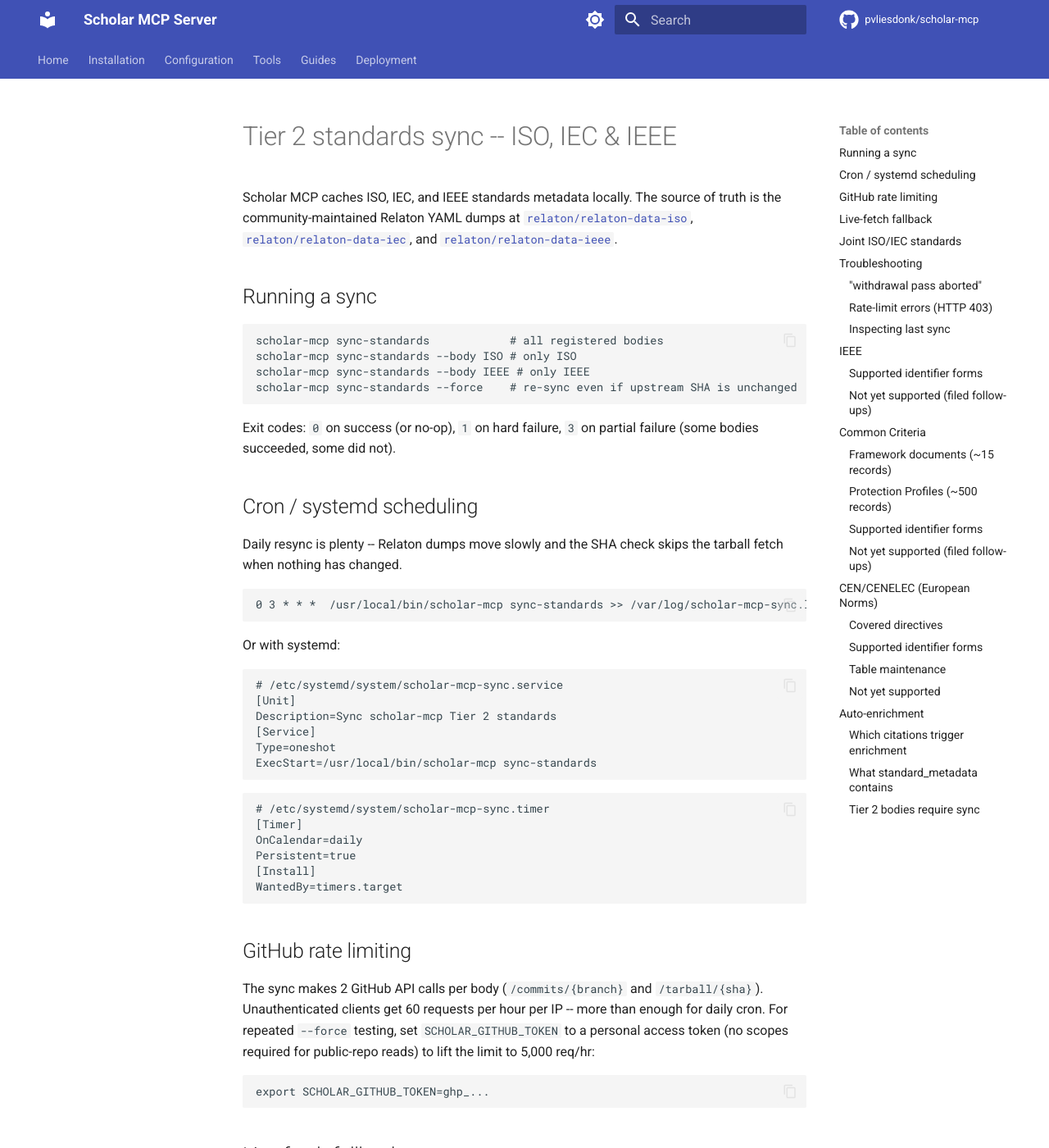
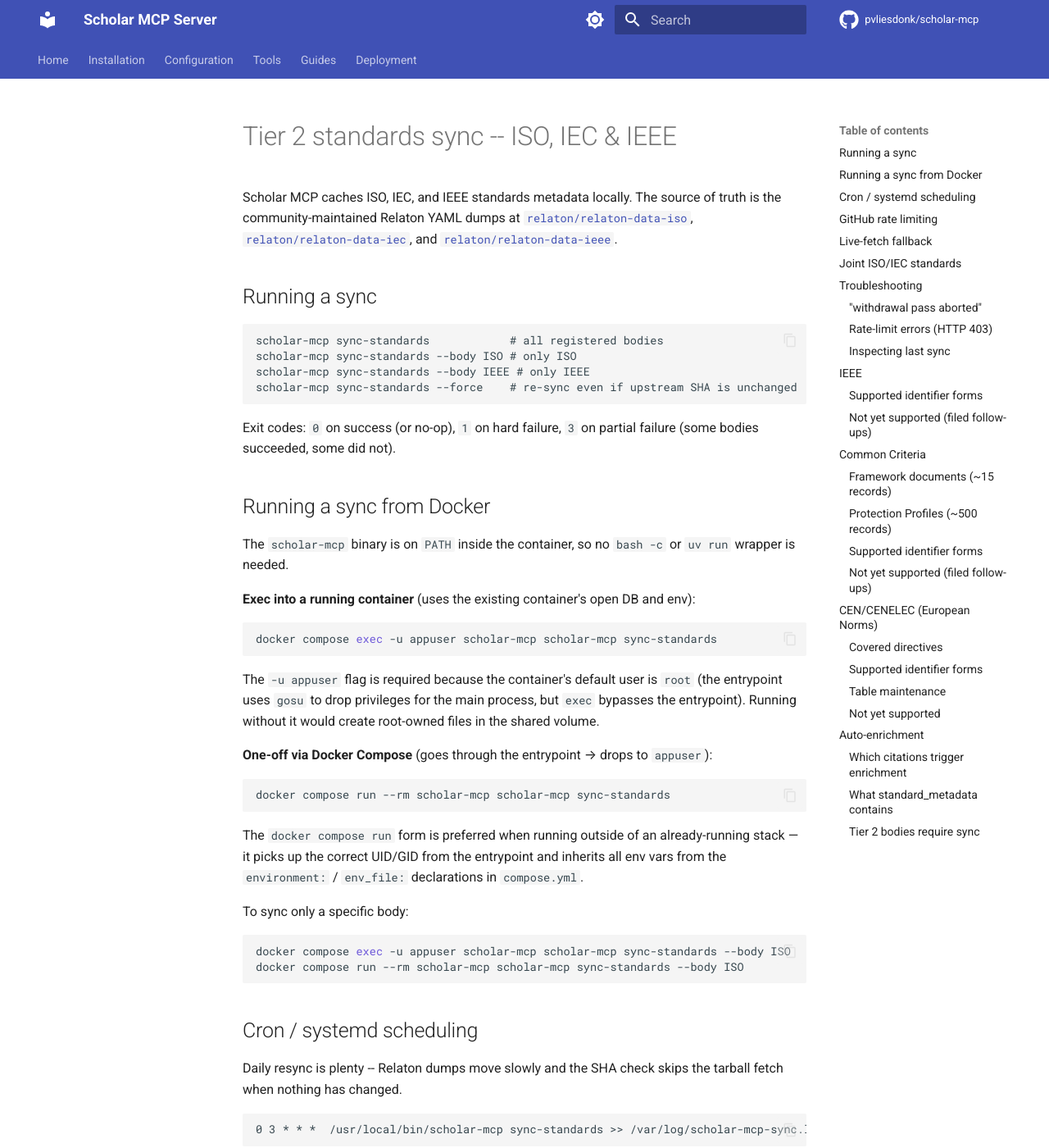
Before and after one commit to pvliesdonk/scholar-mcp, an MkDocs documentation site: the page built from docs/guides/standards.md, in a window 1280 px wide and 1400 px high. Shown: the whole window at 82% size. Built offline with MkDocs 1.6.1 and Material for MkDocs 9.7.7, drawn with Linux system fonts in a browser that asks for light colours; comment, search, counter and statistics services are not loaded.

Commit message:
docs(standards): add Docker sync-standards commands (#146)
* docs(standards): add Docker sync-standards commands

Replace the unwieldy `bash -c "uv run scholar-mcp ..."` pattern with clean
`docker exec` and `docker compose run` examples that work directly because
`scholar-mcp` is already on PATH inside the container.

Co-Authored-By: Claude Sonnet 4.6 <noreply@anthropic.com>

* docs(standards): address PR review — use docker compose exec, -u appuser

- Replace `docker exec <container-name>` with `docker compose exec -u appuser`
  (service name is always portable; hardcoded container name broke for non-matching dirs)
- Add explanation that -u appuser is required because the entrypoint uses gosu
  for the main process but exec bypasses the entrypoint
- Use same body (ISO) in both per-body examples for clarity

Co-Authored-By: Claude Sonnet 4.6 <noreply@anthropic.com>

---------

Co-authored-by: Claude Sonnet 4.6 <noreply@anthropic.com>

````diff
--- a/docs/guides/standards.md
+++ b/docs/guides/standards.md
@@ -17,6 +17,39 @@ scholar-mcp sync-standards --force    # re-sync even if upstream SHA is unchange
 
 Exit codes: `0` on success (or no-op), `1` on hard failure, `3` on partial failure
 (some bodies succeeded, some did not).
+
+## Running a sync from Docker
+
+The `scholar-mcp` binary is on `PATH` inside the container, so no `bash -c` or
+`uv run` wrapper is needed.
+
+**Exec into a running container** (uses the existing container's open DB and env):
+
+```bash
+docker compose exec -u appuser scholar-mcp scholar-mcp sync-standards
+```
+
+The `-u appuser` flag is required because the container's default user is `root`
+(the entrypoint uses `gosu` to drop privileges for the main process, but `exec`
+bypasses the entrypoint). Running without it would create root-owned files in the
+shared volume.
+
+**One-off via Docker Compose** (goes through the entrypoint → drops to `appuser`):
+
+```bash
+docker compose run --rm scholar-mcp scholar-mcp sync-standards
+```
+
+The `docker compose run` form is preferred when running outside of an already-running
+stack — it picks up the correct UID/GID from the entrypoint and inherits all env vars
+from the `environment:` / `env_file:` declarations in `compose.yml`.
+
+To sync only a specific body:
+
+```bash
+docker compose exec -u appuser scholar-mcp scholar-mcp sync-standards --body ISO
+docker compose run --rm scholar-mcp scholar-mcp sync-standards --body ISO
+```
 
 ## Cron / systemd scheduling
 
````
